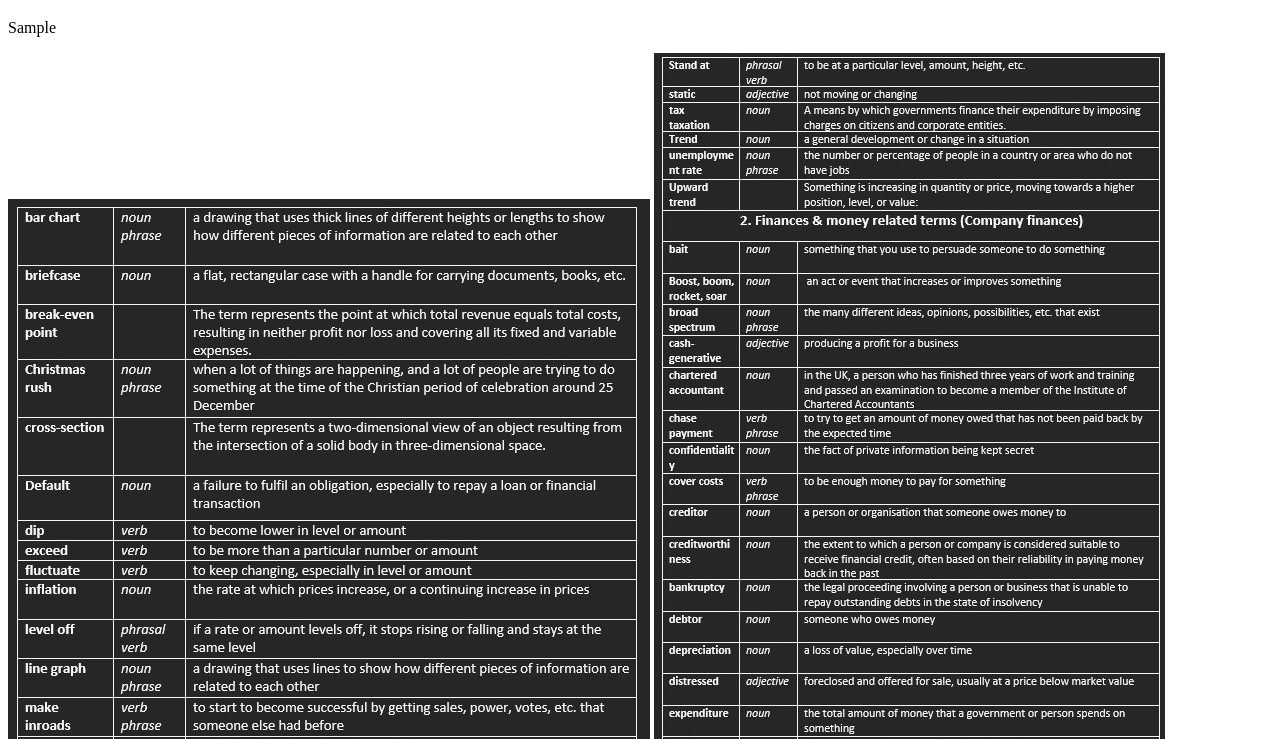
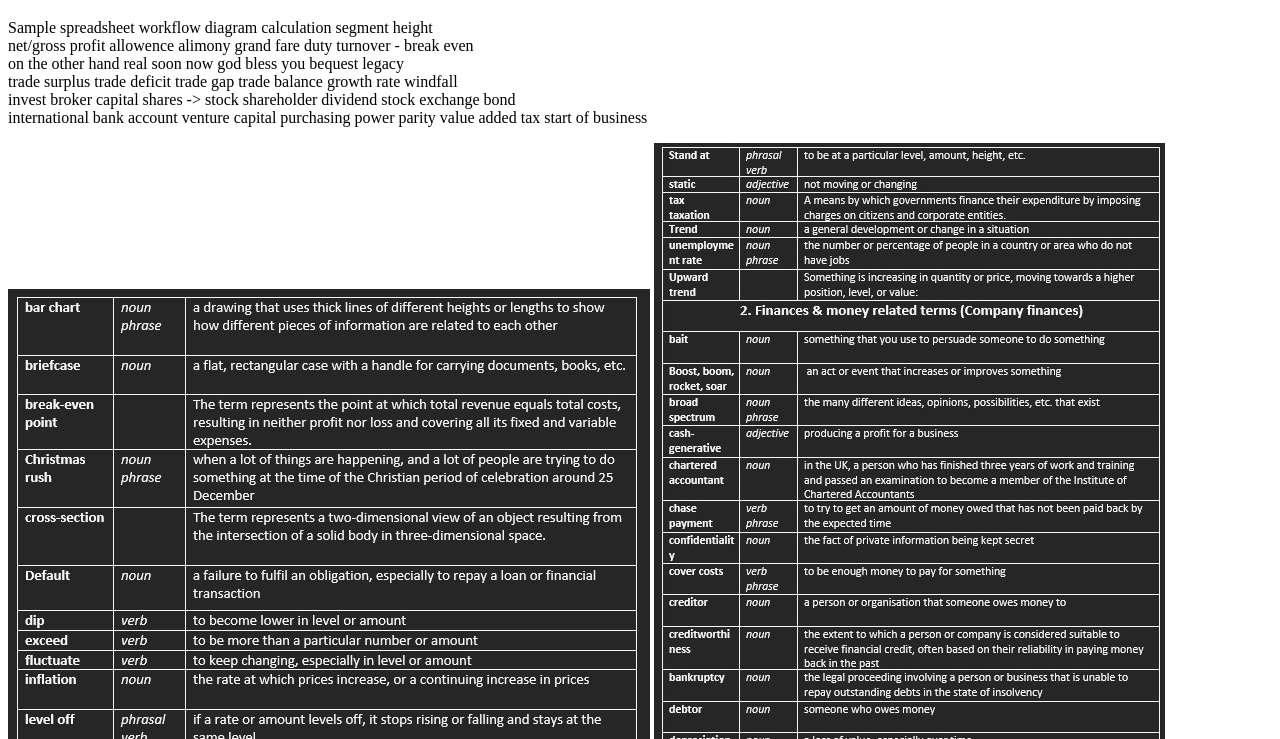
Before and after one commit to zadar800/zadar.github.io, a plain HTML site: page index.html in a window 1280 px wide. Shown: the part 61-800 px from the top of the page. Drawn offline with Linux system fonts and the light colour scheme.

Commit message:
Update index.html

```diff
--- a/index.html
+++ b/index.html
@@ -6,6 +6,50 @@
 <body>
 <h1>SAMPLE </h1>
 <p> Sample
+  spreadsheet
+workflow
+diagram
+calculation
+segment
+height
+<br>
+net/gross profit
+allowence
+alimony
+grand
+fare
+duty
+turnover - break even
+<br>
+on the other hand
+real soon now
+god bless you
+
+bequest
+legacy
+<br>
+trade surplus
+trade deficit
+trade gap
+trade balance
+growth rate
+windfall
+<br>
+invest
+broker
+capital
+shares -> stock
+shareholder
+dividend
+stock exchange
+bond
+<br>
+international bank account
+venture capital
+purchasing power parity
+value added tax
+start of business
+<br>
 </p>
 
 <img src="ang1.jpg">
```
